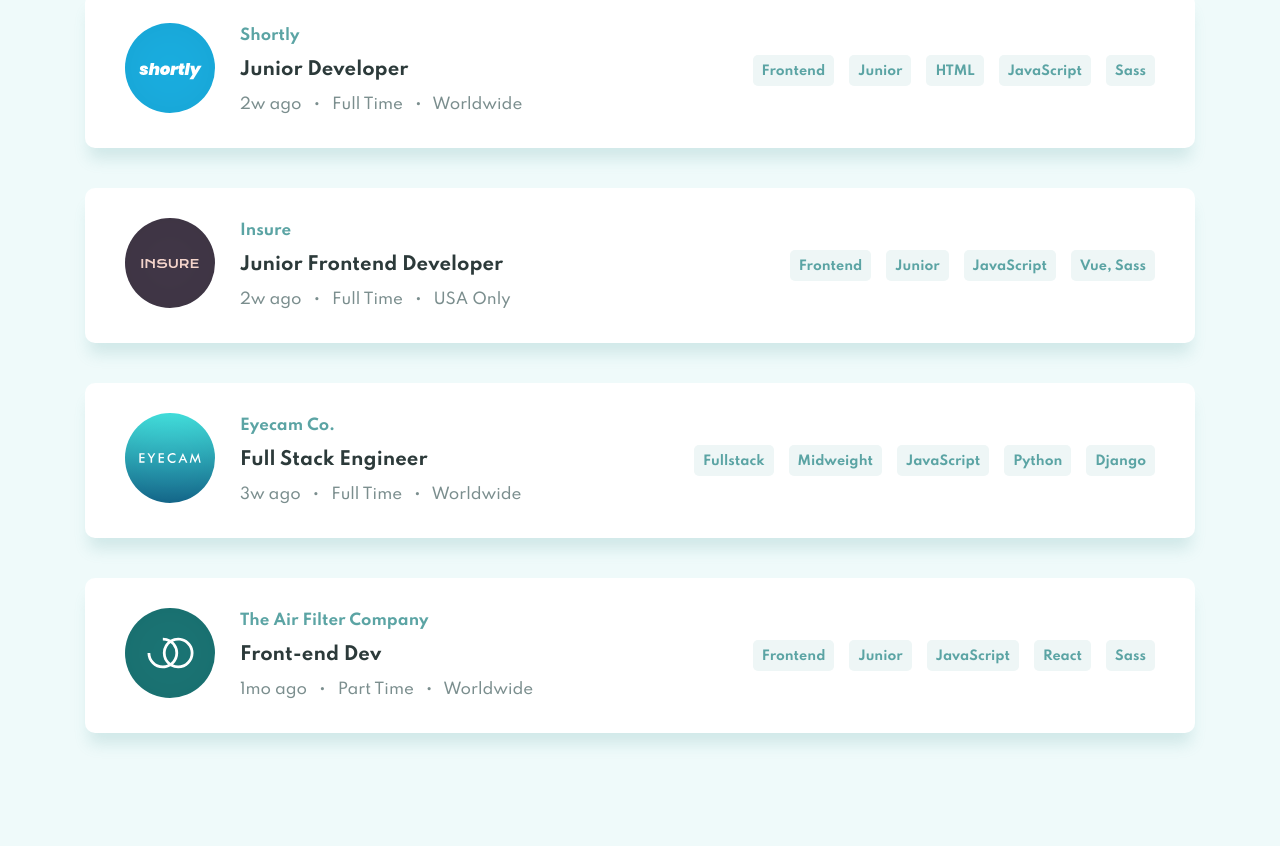
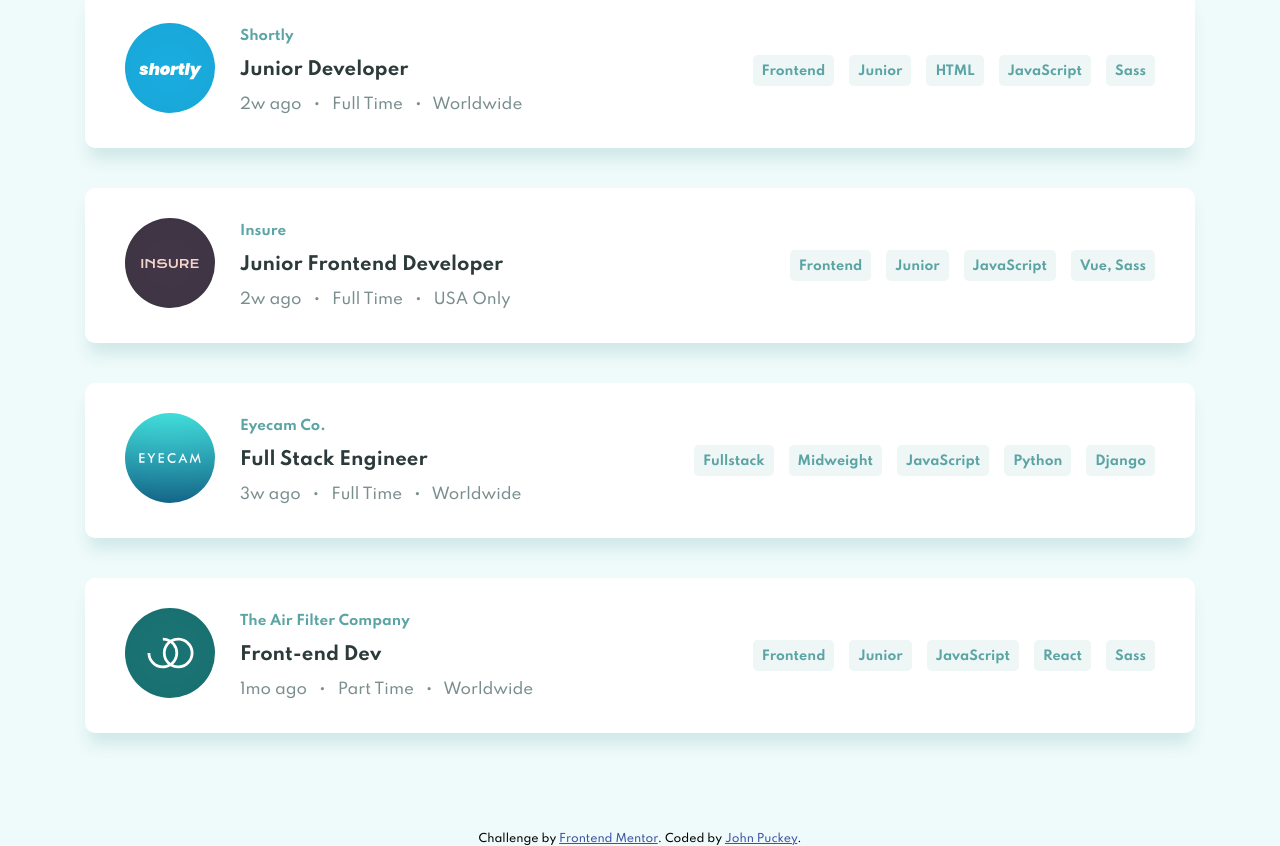
Before and after one commit to JohnPuckey/frontendmentor-static-job-listings, a React (Create React App) app: page / in a window 1280 px wide. Shown: the part 1387-2233 px from the top of the page. Built offline with nearby package versions, Linux system fonts and the light colour scheme.

Commit message:
Small Adjustments, added attribution

```diff
--- a/src/App.js
+++ b/src/App.js
@@ -91,6 +91,10 @@
       })}
       </div>
 
+      <div class="attribution">
+    Challenge by <a href="https://www.frontendmentor.io?ref=challenge" target="_blank">Frontend Mentor</a>.
+    Coded by <a href="https://www.frontendmentor.io/profile/ABCwarrior">John Puckey</a>.
+  </div>
 
     </div>
   );
--- a/src/index.css
+++ b/src/index.css
@@ -24,6 +24,11 @@
 button {
   font-family: "Spartan", sans-serif;
 }
+
+/* attribution */
+
+.attribution { font-size: 11px; text-align: center; }
+.attribution a { color: hsl(228, 45%, 44%); }
 
 /* Header Component */
 
@@ -78,9 +83,9 @@
 
 .company {
   color: var(--primary-dark-cyan);
-  font-size: 1em;
+  font-size: .9em;
   display: inline;
-  margin-right: 15px;
+  margin-right: 18px;
 }
 
 .new-tag, .feature-tag {
```
